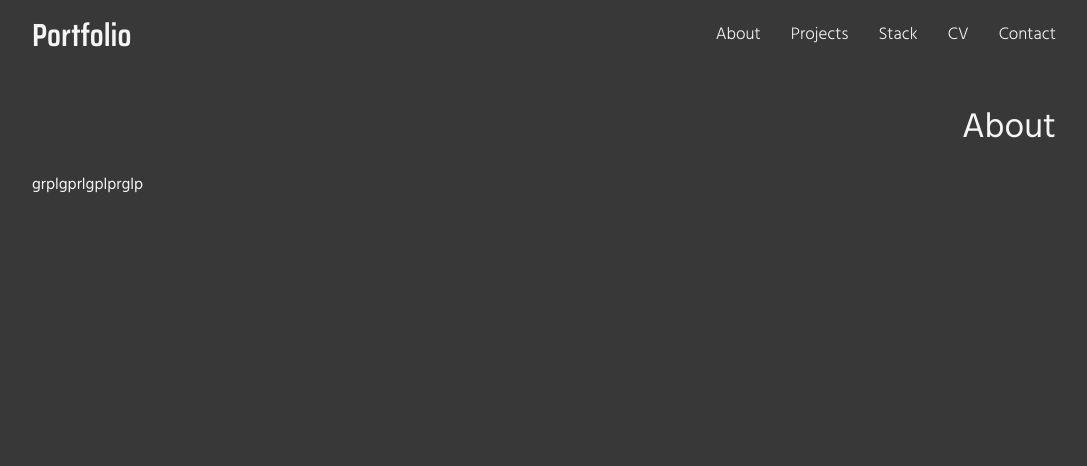
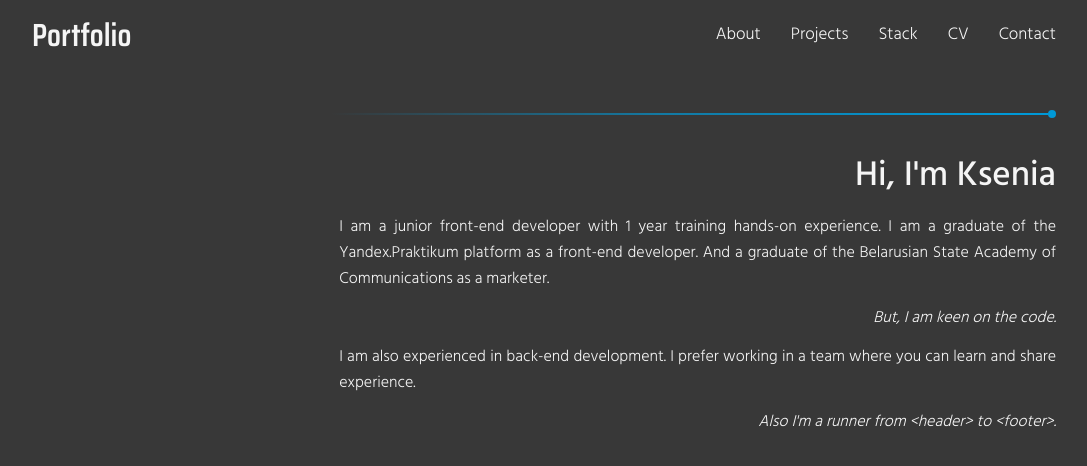
Before and after one commit to kseniya7991/Portfolio, a React (Create React App) app: page / in a window 1280 px wide. Shown: the top 466 px of the page, without its empty margins (96-1183 px from the left). Built offline with nearby package versions, Linux system fonts and the light colour scheme.

Commit message:
add about block, add design line

```diff
--- a/src/components/About/About.js
+++ b/src/components/About/About.js
@@ -4,10 +4,34 @@ import './About.scss';
 
 function About() {
   return (
-    <div className="About">
-      <h2 className="About__heading">About</h2>
-      <p>grplgprlgplprglp</p>
-    </div>
+    <>
+      <div className="About">
+        <div className="line-wrapper">
+          <div className="line" />
+          <div className="circle" />
+        </div>
+        <h2 className="About__heading">Hi, I&apos;m Ksenia</h2>
+        <p className="About__paragraph">
+          I am a junior front-end developer with 1 year
+          training hands-on experience. I am a graduate of the Yandex.Praktikum
+          platform as a front-end developer. And a graduate of the Belarusian
+          State Academy of Communications as a marketer.
+        </p>
+        <p className="About__paragraph">
+          <em>But, I am keen on the code.</em>
+        </p>
+        <p className="About__paragraph">
+          I am also experienced in back-end development. I prefer working in
+          a team where you can learn and share experience.
+        </p>
+        <p className="About__paragraph">
+          <em>
+            Also I&apos;m a runner from
+            &lt;header&gt; to &lt;footer&gt;.
+          </em>
+        </p>
+      </div>
+    </>
   );
 }
 
--- a/src/components/About/About.scss
+++ b/src/components/About/About.scss
@@ -5,11 +5,46 @@
   font-family: $font-stack;
   color: $text-color;
   padding: 30px 0;
+  display: flex;
+  flex-direction: column;
+  align-items: flex-end;
+  text-align: justify;
 }
 
 .About__heading {
-  font-weight: map-get($font-weights , regular );
+  font-weight: map-get($font-weights , medium );
   margin: 0;
-  text-align: right;
   font-size: 35px;
 }
+
+.About__paragraph {
+  max-width: 70%;
+  margin: 0;
+  padding: 10px 0;
+  font-weight: map-get($font-weights , light );
+
+  &:nth-of-type(2n) {
+    padding: 3px 0;
+  }
+}
+
+.line-wrapper {
+  margin: 10px 0 30px 0;
+  display: flex;
+  align-items: center;
+  justify-content: flex-end;
+  width: 100%;
+}
+
+.line {
+  height: 2px;
+  width: 70%;
+  background: linear-gradient(90deg, rgba(0,153,215,0) 0%, rgba(0,153,215,0.6755077030812324) 46%, rgba(0,153,215,1) 93%);
+}
+
+.circle {
+  width: 8px;
+  height: 8px;
+  border-radius: 50%;
+  background-color: rgba(0,153,215,1);
+}
```
